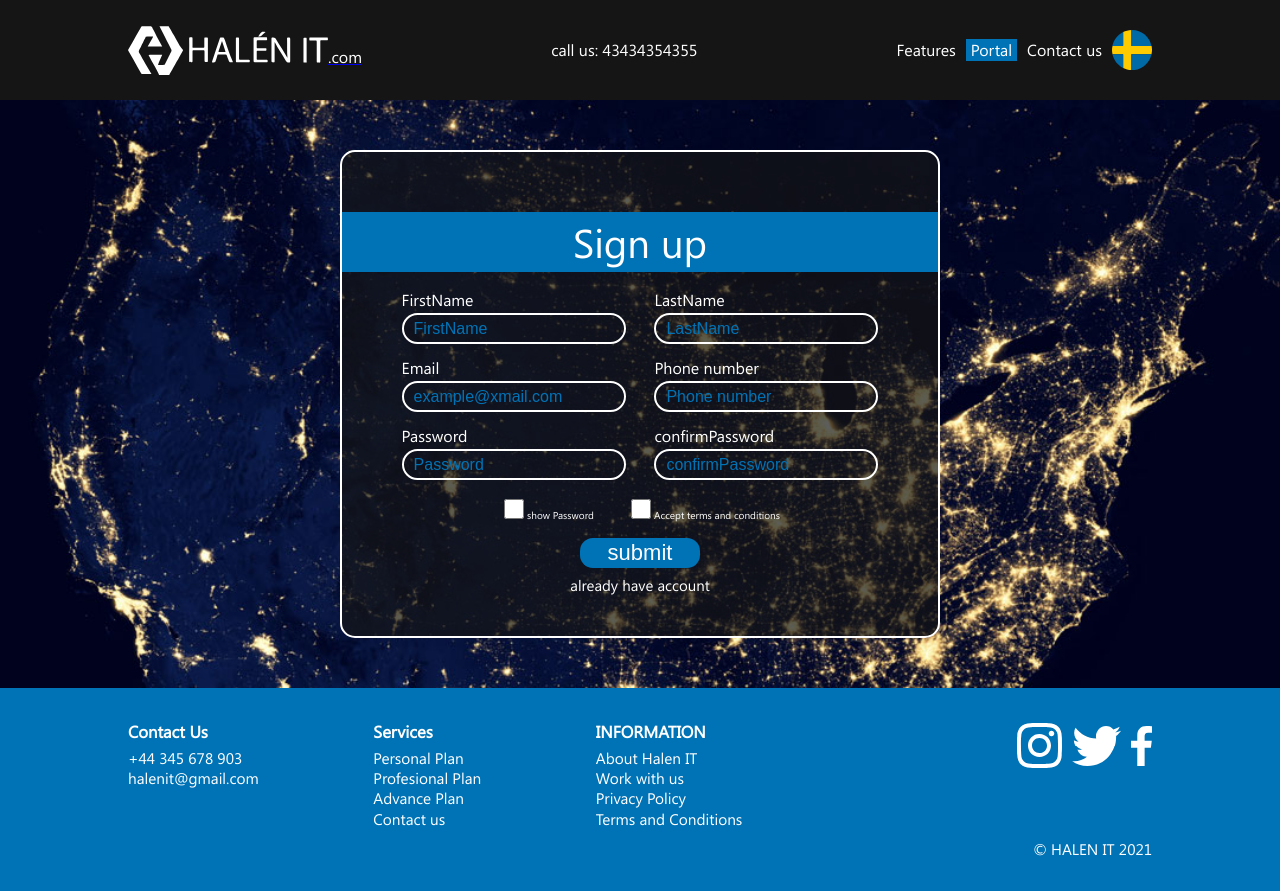
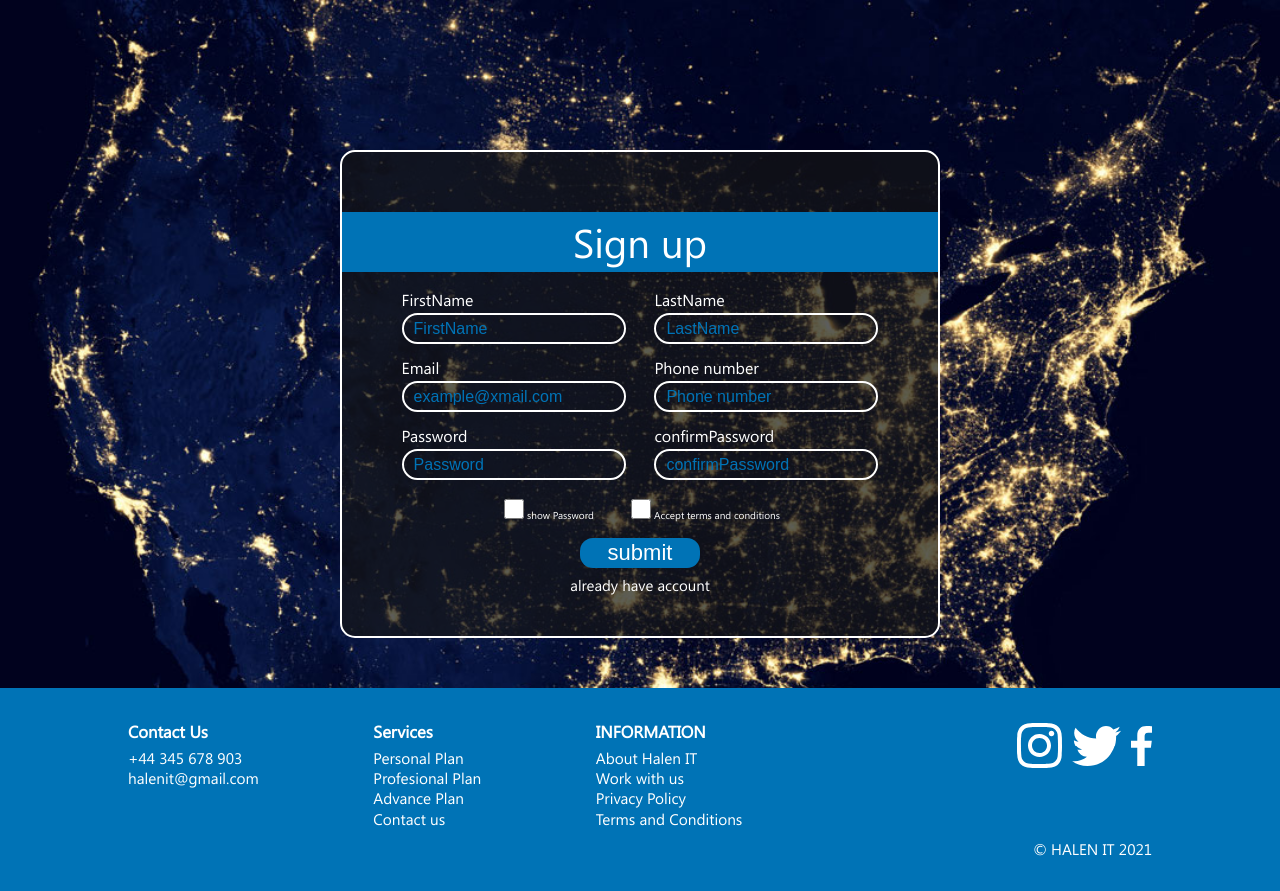
Before and after one commit to himanshubhatti2000/halenit-dev, a React (Create React App) app: page /portal/sign-up in a window 1280 px wide. Built offline with nearby package versions, Linux system fonts and the light colour scheme.

Commit message:
header scroll up down feature

```diff
--- a/src/App.js
+++ b/src/App.js
@@ -27,10 +27,10 @@ class App extends Component{
 
            <Switch>
                <Route path='/' exact render={()=><Homepage langObj={{language:this.state.language}}/>}/>
-               <Route path='/features' render={()=><Features langObj={{language:this.state.language}}/>}/>
-               <Route path='/contact-us' render={()=><ContactPage langObj={{language: this.state.language}}/>}/>
+               <Route path='/features' exact render={()=><Features langObj={{language:this.state.language}}/>}/>
+               <Route path='/contact-us' exact render={()=><ContactPage langObj={{language: this.state.language}}/>}/>
                <Route path='/portal' exact render={()=><Portal langObj={{language: this.state.language}}/>}/>
-               <Route path='/portal/sign-up' render={()=><SignUp langObj={{language: this.state.language}}/>}/>
+               <Route path='/portal/sign-up' exact render={()=><SignUp langObj={{language: this.state.language}}/>}/>
            </Switch>
            {<Footer langObj={{language: this.state.language}}/>}
             </div>
--- a/src/Components/Header.js
+++ b/src/Components/Header.js
@@ -48,6 +48,19 @@ class Header extends Component{
         this.headerContainer=document.getElementById("headerContainer")
         //console.log(this.myBox)
         /*this.headerContainer=document.getElementById("headerContainer")*/
+
+        /* When the user scrolls down, hide the navbar. When the user scrolls up, show the navbar */
+        const headerContainer=document.getElementById("headerContainer")
+        var prevScrollpos = window.pageYOffset;
+        window.onscroll = function () {
+            var currentScrollPos = window.pageYOffset;
+            if (prevScrollpos > currentScrollPos) {
+               headerContainer.style.top = "0";
+            } else {
+                headerContainer.style.top = "-100px";
+            }
+            prevScrollpos = currentScrollPos;
+        }
     }
 
     hideNavBar=()=>{
@@ -66,6 +79,7 @@ class Header extends Component{
             this.headerContainer.className="header-container-animation"
         }
     }
+
     render(){
         this.languageSwitch()
         return(
--- a/src/style/style.css
+++ b/src/style/style.css
@@ -14,17 +14,18 @@
     min-width: 320px;
     font-family: 'Segoe UI Regular';
 
-
 }
 /*Header */
 .header-container{
+    position: fixed;
+    width: 100%;
     background-color: #151515;
     transition: all 0.5s;
-
-
+    z-index: 1;
 }
 .Header{
     background-color: #151515;
+
     max-width: 1024px;
     align-self: auto;
     display: flex;
@@ -35,6 +36,7 @@
     align-items: center;
     margin: 0 auto;
     box-sizing: border-box;
+
 }
 .selectStyle{
     background-color: #0073B6;
@@ -91,7 +93,6 @@
 .nav-bar{
    float: right;
    display: flex;
-
 }
 
 
@@ -227,6 +228,7 @@
 
 /*Homepage*/
 .top-section-container{
+    padding-top: 100px;
     background-color: #151515;
     height: 700px;
 
@@ -756,7 +758,7 @@ input:-webkit-autofill:active {
 */
 /* common heading*/
 .heading-container{
-
+    padding-top: 100px;
     background-color: #151515;
 }
 .heading{
@@ -1059,7 +1061,7 @@ label{
 }
 
 .portal-container{
-    padding-top: 50px;
+    padding-top: 150px;
     padding-bottom:50px;
     background-image: url('../assests/images/portal/portal-back2.jpg');
     background-size: cover;
```
Also changed, not shown: 1 other file (tests, documents, lock files or other folders).
